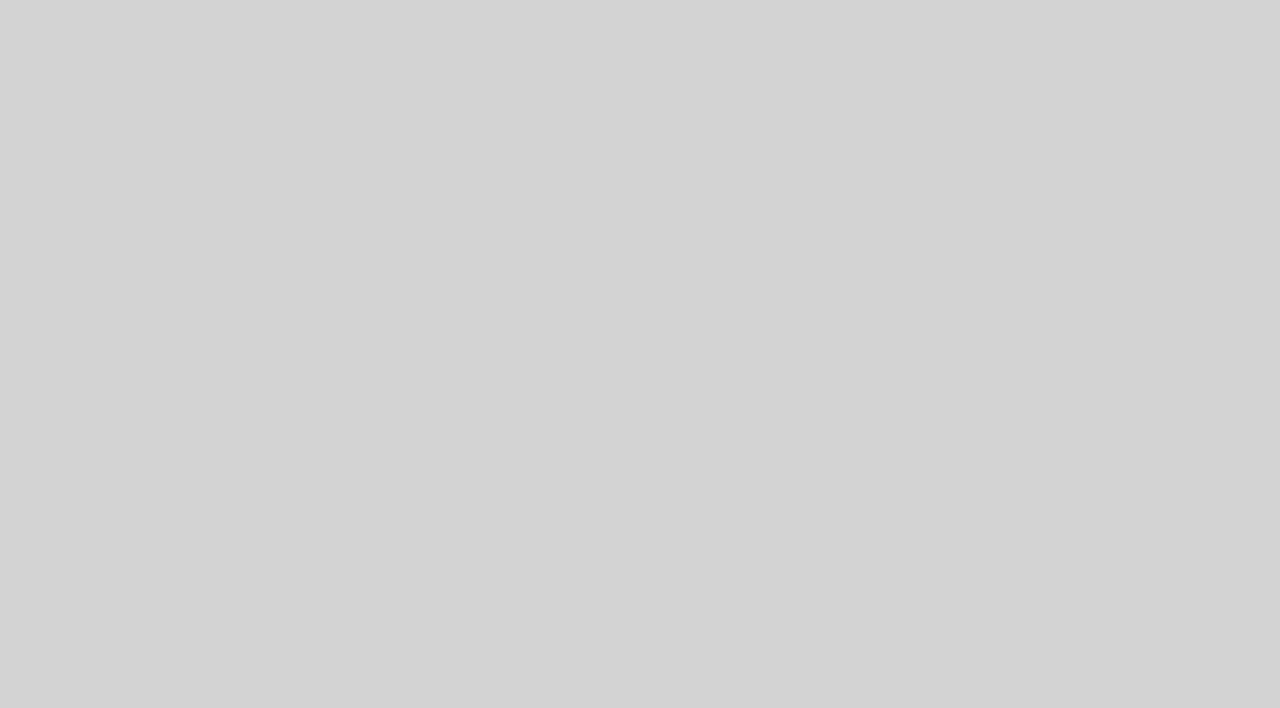
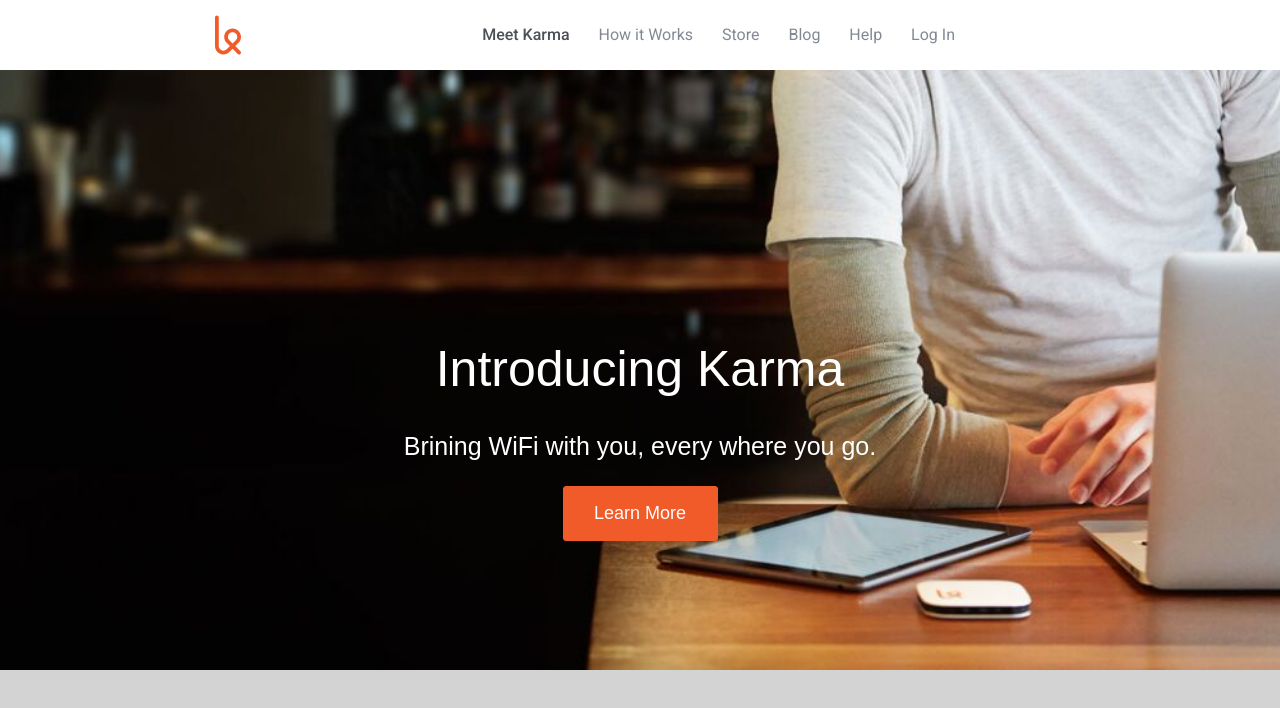
Before and after one commit to btakacs/landing-page-project, a plain HTML site: page index.html in a window 1280 px wide. Drawn offline with Linux system fonts and the light colour scheme.

Commit message:
commit message

```diff
--- a/css/style.css
+++ b/css/style.css
@@ -429,6 +429,120 @@ th {
   padding: 0;
 }
 
-div {
-    border: 1px solid Chocolate;
+html {
+  box-sizing: border-box;
 }
+*, *:before, *:after {
+  box-sizing: inherit;
+}
+
+.content {
+    padding: 0 0.938rem;
+    margin: 0 auto;
+    min-width: 37.5rem;
+ }
+
+
+/* Navigation Section */
+
+.top-navigation {
+  background-color: #fff;
+}
+
+.top-navigation > .content {
+  width: 970px;
+  height: 70px;
+  margin:  0;
+}
+
+.top-navigation .logo {
+    margin-left: 200px;
+    height:      70px;
+    width:       26px;
+}
+
+.top-navigation .links {
+    float: right;
+    font-family: 'Roboto', sans-serif;
+    color: #838994;
+    font-size: 16px;
+    margin-top: 25px;
+    -webkit-font-smoothing: antialiased;
+}
+.top-navigation .links li {
+    display: inline-block;
+    margin-left: 25px;
+}
+.top-navigation .links .active {
+    color: #4c5058;
+    font-weight: 500;
+}
+.top-navigation .links li:hover {
+    cursor: pointer;
+    color: #333333;
+}
+
+/* Introduction Section */
+
+.introduction {
+  background-image: url('../img/first-background.jpg');
+  background-position: center bottom;
+  background-repeat: no-repeat;
+  background-size: cover;
+  height:  600px;
+  overflow: auto;
+}
+
+.introduction h1, .introduction h3{
+  color: white;
+  text-align: center;
+  font-weight: 300;
+}
+
+.introduction h1 {
+    margin-top:  270px;
+    font-size:   50px;
+}
+
+.introduction h3 {
+  margin-top: 20px;
+  font-size:  25px;
+}
+
+.introduction .buttons {
+    color: white;
+    text-align: center;
+    margin-top: 1.563rem;
+}
+
+.buttons {
+  text-shadow: none;
+  width: 155px;
+  background-color: #f15a29;
+  border-color: #f15a29;
+  border-radius: 4px;
+  line-height: 1.33;
+  font-size: 18px;
+  color: white;
+  text-align: center;
+  margin: 0 auto;
+}
+
+button {
+    width: 9.688rem;
+    background-color: #f15a29;
+    border-color: #f15a29;
+    text-shadow: none;
+    border-style: none;
+    border-radius: 4px;
+    padding: 1rem 1.5rem;
+    color: white;
+    font-size: 1.125rem;
+
+}
+
+button:hover {
+    background-color: #d9400e;
+    border-color: #cf3d0e;
+    cursor: pointer;
+}
--- a/index.html
+++ b/index.html
@@ -4,8 +4,32 @@
 	<meta charset="UTF-8">
 	<title>Document</title>
 	<link rel="stylesheet" href="css/style.css">
+	<link href='http://fonts.googleapis.com/css?family=Roboto:400,500,300' rel='stylesheet' type='text/css'>
 </head>
 <body>
-
+	<nav class="top-navigation">
+		<div class="content">
+			<ul class="links">
+				<li class="active"> Meet Karma</li>
+				<li>How it Works</li>
+				<li>Store</li>
+				<li>Blog</li>
+				<li>Help</li>
+				<li>Log In</li>
+			</ul>
+			<img class="logo" src="img/karma-logo.svg" alt="Karma" width="26px">
+		</div>
+	</nav>
+	<section class="introduction">
+		<div class="content">
+			<h1>Introducing Karma</h1>
+			<h3>Brining WiFi with you, every where you go.</h3>
+			<div class="buttons">
+				<button>Learn More</button>
+			</div>
+		</div>
+	</section>
+	<section class="cases"></section>
+	<footer class="social"></footer>
 </body>
 </html>
```
